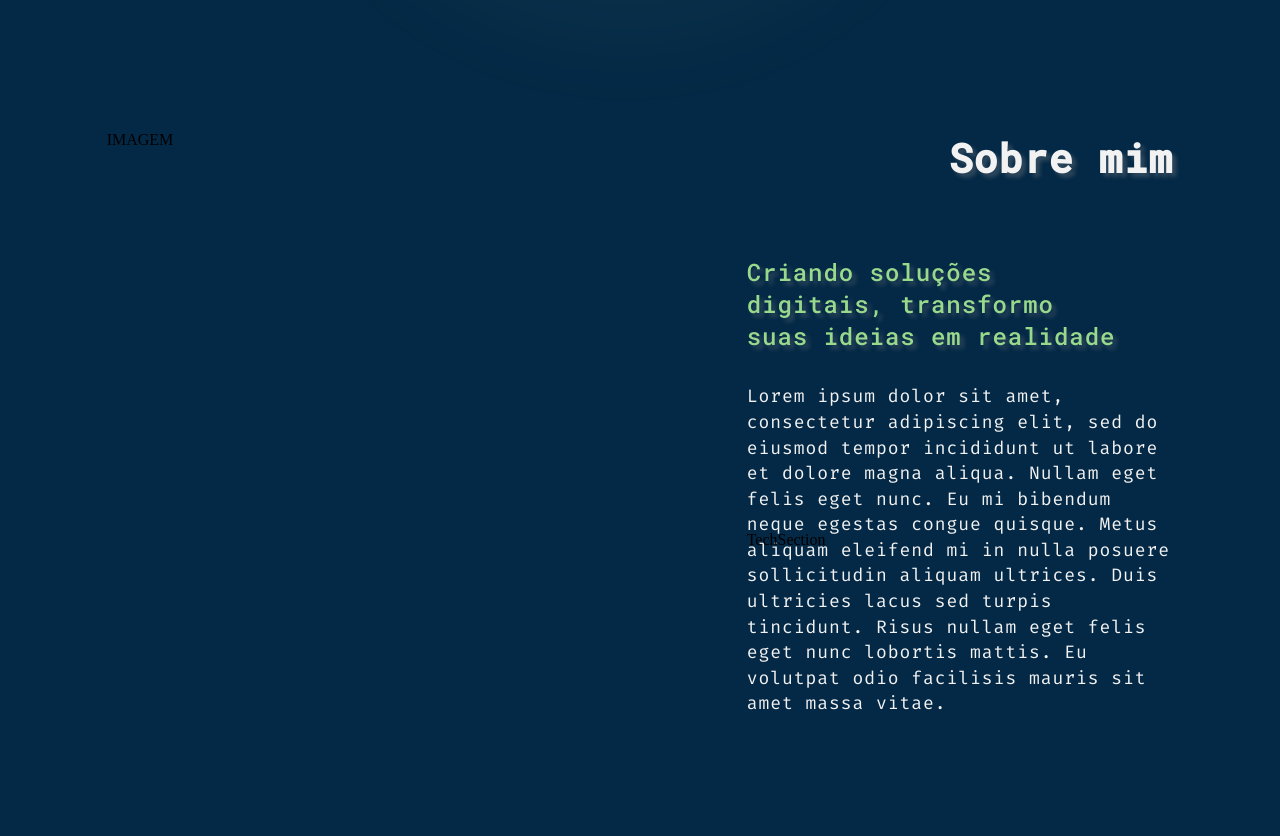
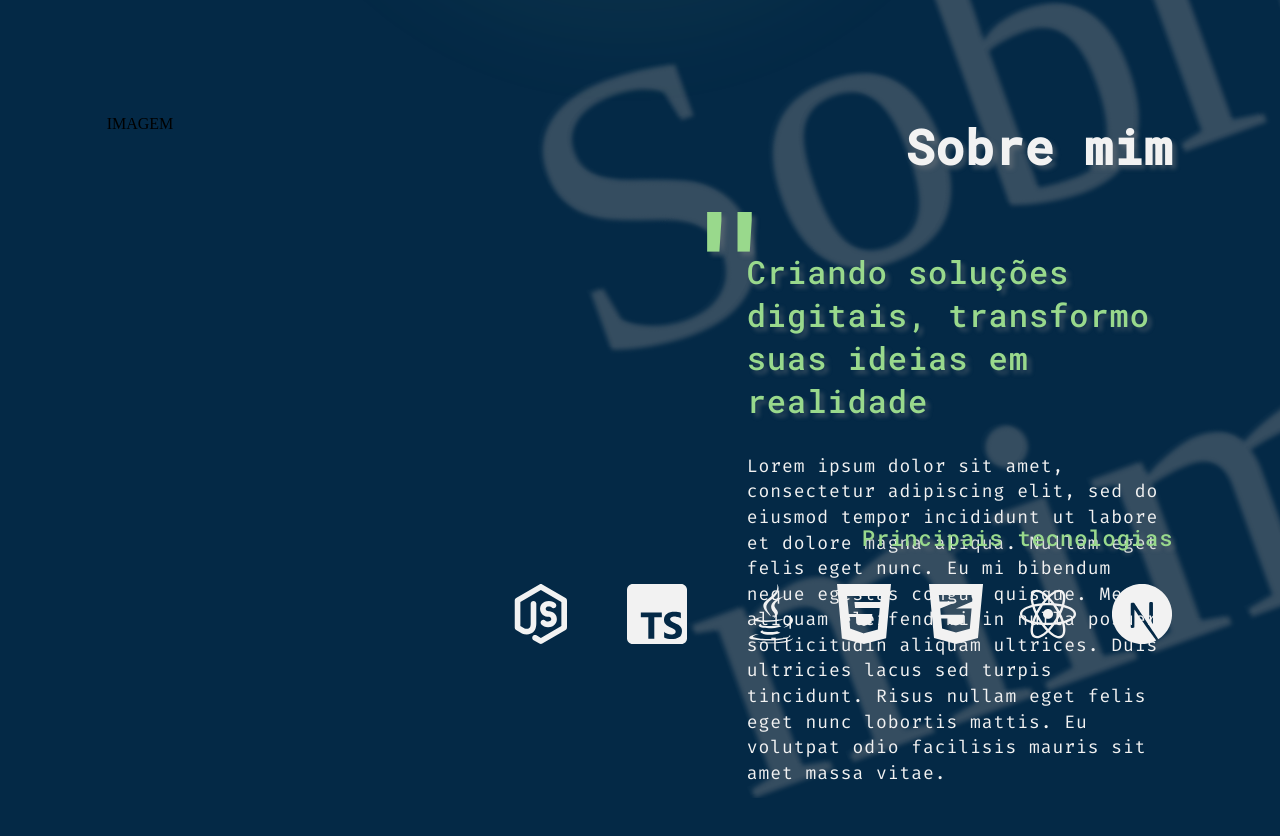
Before and after one commit to arturolivs/portfolio, a Next.js app: page / in a window 1280 px wide. Shown: the part 802-1638 px from the top of the page. Before the commit the page ends 1600 px from the top, so only its background shows below. Built offline with nearby package versions, Linux system fonts and the light colour scheme; a web font is replaced by a local one.

Commit message:
feature: add Techs

```diff
--- a/src/components/Text/index.tsx
+++ b/src/components/Text/index.tsx
@@ -27,6 +27,17 @@ export const Heading2 = styled.h2`
   `}
 `
 
+export const Heading3 = styled.h3`
+  ${({ theme: { colors } }) => css`
+    font-family: 'Roboto Mono';
+    color: ${colors.secondary_500};
+    font-size: 22px;
+    font-weight: 500;
+    margin-bottom: 2rem;
+    text-shadow: 4px 4px 4px ${opacify(colors.neutral_500, 0.4)};
+  `}
+`
+
 export const Paragraph = styled.p`
   ${({ theme: { colors } }) => css`
     font-family: 'Fira Code', monospace;
--- a/src/pages/index.tsx
+++ b/src/pages/index.tsx
@@ -3,13 +3,15 @@ import React from 'react'
 import HomeTemplate from '../templates/Home'
 import AboutMeTemplate from '../templates/AboutMe'
 import Header from '../components/Header'
+import MyProjectsTemplate from '../templates/MyProjects'
 
-export default function Home() {
+export default function Index() {
   return (
     <>
       <Header />
       <HomeTemplate />
       <AboutMeTemplate />
+      <MyProjectsTemplate />
     </>
   )
 }
--- a/src/templates/AboutMe/aboutMe.style.ts
+++ b/src/templates/AboutMe/aboutMe.style.ts
@@ -1,6 +1,12 @@
-import styled, { css } from 'styled-components'
+import styled, { css, keyframes } from 'styled-components'
 import Grid, { GridItem } from '../../components/Grid'
-import { Heading1, Heading2, Paragraph, Span } from '../../components/Text'
+import {
+  Heading1,
+  Heading2,
+  Heading3,
+  Paragraph,
+  Span,
+} from '../../components/Text'
 import { opacify } from '../../theme/utils'
 
 export const AboutMe = styled(Grid)`
@@ -17,7 +23,20 @@ export const BackgroundText = styled(Span)`
     font-family: Tourney;
     font-size: 25rem;
     right: 0;
+    animation: ${slideText} 5s infinite;
+    transform: translate(100%, -100%) rotate(-20deg);
+    z-index: -1;
   `}
+`
+
+export const slideText = keyframes`
+  from {
+    transform: translate(100%, -100%) rotate(-20deg);
+  }
+
+  to {
+  transform:  translate(-145%, 240%)  rotate(-20deg);
+  }
 `
 
 export const ImageSection = styled(GridItem)``
@@ -28,15 +47,24 @@ export const TextSection = styled(GridItem)`
 `
 
 export const AboutMeTitle = styled(Heading1)`
-  font-size: 2.5rem;
+  font-size: 3rem;
   align-self: flex-end;
   margin-bottom: 4.5rem;
 `
 
 export const Quote = styled(Heading2)`
-  max-width: 24rem;
-  font-size: 1.5rem;
+  max-width: 32rem;
   margin-bottom: 2rem;
+  position: relative;
+
+  font-size: 2rem;
+  &::before {
+    content: '"';
+    position: absolute;
+    left: -15%;
+    top: -50%;
+    font-size: 10rem;
+  }
 `
 
 export const AboutMeText = styled(Paragraph)`
@@ -44,4 +72,41 @@ export const AboutMeText = styled(Paragraph)`
   font-size: 1.125rem;
 `
 
-export const TechSection = styled(GridItem)``
+export const TechSection = styled(GridItem)`
+  display: flex;
+  flex-direction: column;
+  align-items: flex-end;
+`
+
+export const TechTitle = styled(Heading3)``
+
+export const Techs = styled.ul`
+  display: flex;
+  column-gap: 2rem;
+`
+
+export const Tech = styled.li`
+  ${({ theme: { colors } }) => css`
+    display: flex;
+    flex-direction: column;
+    align-items: center;
+    row-gap: 1rem;
+
+    svg,
+    span {
+      transition: all 0.2s;
+    }
+
+    &:hover {
+      svg,
+      span {
+        color: ${colors.secondary_500};
+        opacity: 1;
+      }
+    }
+  `}
+`
+
+export const TechLabel = styled(Span)`
+  opacity: 0;
+`
--- a/src/templates/AboutMe/index.tsx
+++ b/src/templates/AboutMe/index.tsx
@@ -1,16 +1,21 @@
 // aboutMe.tsx
-import React, { useRef } from 'react'
+import React from 'react'
 import * as S from './aboutMe.style'
-import useScrollAnimation from '../../hooks/useScrollAnimation'
+
+import NodeLogo from '../../assets/icons/node-icon.svg'
+import TSLogo from '../../assets/icons/typescript.svg'
+import JavaLogo from '../../assets/icons/java-icon.svg'
+import HtmlLogo from '../../assets/icons/html-logo.svg'
+import CssLogo from '../../assets/icons/css-logo.svg'
+import ReactLogo from '../../assets/icons/react-logo.svg'
+import NextLogo from '../../assets/icons/nextjs-logo.svg'
+import { useTheme } from 'styled-components'
 
 const AboutMeTemplate = () => {
-  const ref = useRef(null)
-
-  useScrollAnimation({ ref: ref, animation: 'translate' })
-
+  const { colors } = useTheme()
   return (
     <S.AboutMe as="section" rows={12} columns={12}>
-      <S.BackgroundText ref={ref}>Sobre mim</S.BackgroundText>
+      <S.BackgroundText>Sobre mim</S.BackgroundText>
       <S.ImageSection row={3} column={2}>
         IMAGEM
       </S.ImageSection>
@@ -33,8 +38,72 @@ const AboutMeTemplate = () => {
         </S.AboutMeText>
       </S.TextSection>
 
-      <S.TechSection row={9} column={8}>
-        TechSection
+      <S.TechSection row={10} column={8} columnSize={4}>
+        <S.TechTitle>Principais tecnologias</S.TechTitle>
+        <S.Techs>
+          <S.Tech>
+            <NodeLogo
+              width={`${3.75}rem`}
+              height={`${3.75}rem`}
+              color={colors.neutral_100}
+            />
+            <S.TechLabel>NodeJS</S.TechLabel>
+          </S.Tech>
+
+          <S.Tech>
+            <TSLogo
+              width={`${3.75}rem`}
+              height={`${3.75}rem`}
+              color={colors.neutral_100}
+            />
+            <S.TechLabel>Typescript</S.TechLabel>
+          </S.Tech>
+
+          <S.Tech>
+            <JavaLogo
+              width={`${3.75}rem`}
+              height={`${3.75}rem`}
+              color={colors.neutral_100}
+            />
+            <S.TechLabel>Java</S.TechLabel>
+          </S.Tech>
+
+          <S.Tech>
+            <HtmlLogo
+              width={`${3.75}rem`}
+              height={`${3.75}rem`}
+              color={colors.neutral_100}
+            />
+            <S.TechLabel>HTML5</S.TechLabel>
+          </S.Tech>
+
+          <S.Tech>
+            <CssLogo
+              width={`${3.75}rem`}
+              height={`${3.75}rem`}
+              color={colors.neutral_100}
+            />
+            <S.TechLabel>CSS3</S.TechLabel>
+          </S.Tech>
+
+          <S.Tech>
+            <ReactLogo
+              width={`${3.75}rem`}
+              height={`${3.75}rem`}
+              color={colors.neutral_100}
+            />
+            <S.TechLabel>React</S.TechLabel>
+          </S.Tech>
+
+          <S.Tech>
+            <NextLogo
+              width={`${3.75}rem`}
+              height={`${3.75}rem`}
+              color={colors.neutral_100}
+            />
+            <S.TechLabel>NextJS</S.TechLabel>
+          </S.Tech>
+        </S.Techs>
       </S.TechSection>
     </S.AboutMe>
   )
--- a/src/templates/MyProjects/myProjects.style.ts
+++ b/src/templates/MyProjects/myProjects.style.ts
@@ -1,6 +1,9 @@
-import styled from 'styled-components'
+import styled, { css } from 'styled-components'
 
 export const MyProjects = styled.div`
-  width: 100%;
-  height: 100dvh;
+  ${({ theme: { colors } }) => css`
+    width: 100%;
+    height: 100dvh;
+    background-color: ${colors.primary_500};
+  `}
 `
```
